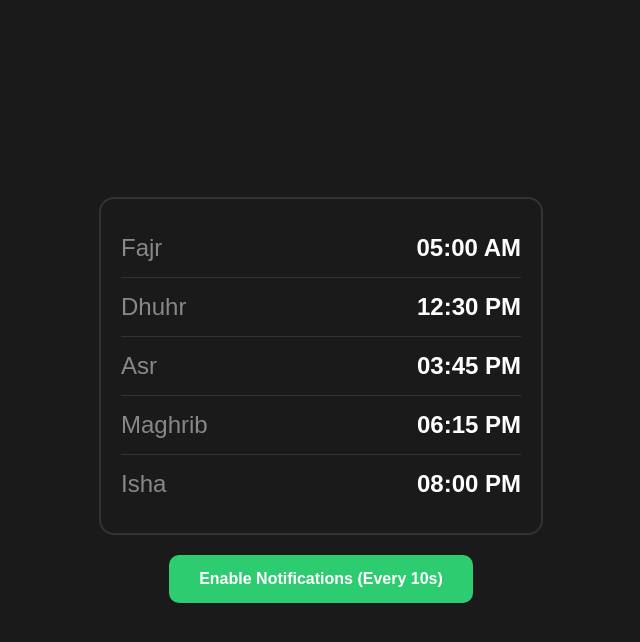
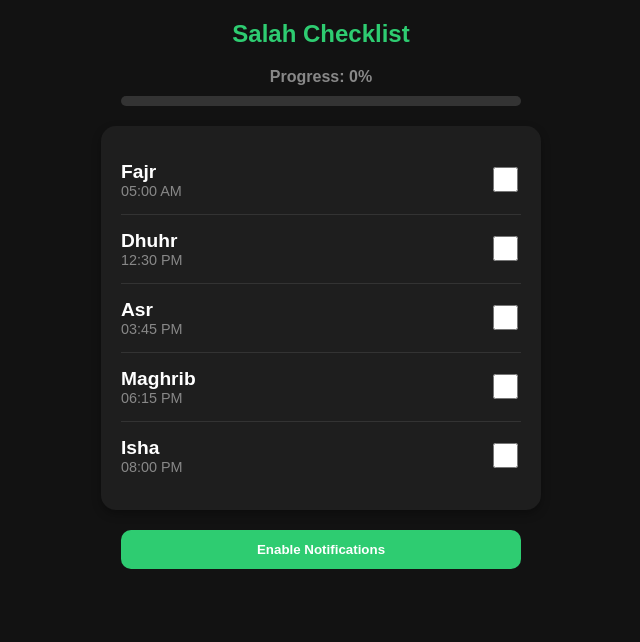
Before and after one commit to papertimey-prog/PrayerTimesPWA, a plain HTML site: page index.html in a window 1280 px wide. Shown: the whole page, without its empty margins (319-959 px from the left). Drawn offline with Linux system fonts and the light colour scheme.

Commit message:
Update index.html

```diff
--- a/index.html
+++ b/index.html
@@ -3,67 +3,127 @@
 <head>
     <meta charset="UTF-8">
     <meta name="viewport" content="width=device-width, initial-scale=1.0">
-    <title>Prayer Times</title>
+    <title>Salah Tracker</title>
     <link rel="manifest" href="manifest.json">
     <style>
-        body { font-family: sans-serif; background: #1a1a1a; color: white; display: flex; flex-direction: column; justify-content: center; align-items: center; height: 100vh; margin: 0; }
-        .card { width: 90%; max-width: 400px; padding: 20px; border: 2px solid #333; border-radius: 15px; margin-bottom: 20px; }
-        .row { display: flex; justify-content: space-between; font-size: 1.5rem; padding: 15px 0; border-bottom: 1px solid #333; }
+        body { font-family: sans-serif; background: #121212; color: white; display: flex; flex-direction: column; align-items: center; padding: 20px; margin: 0; }
+        .card { width: 100%; max-width: 400px; background: #1e1e1e; padding: 20px; border-radius: 15px; box-shadow: 0 4px 10px rgba(0,0,0,0.3); }
+        h2 { text-align: center; color: #2ecc71; margin-top: 0; }
+
+        /* Progress Bar Styles */
+        .progress-container { width: 100%; max-width: 400px; background: #333; border-radius: 10px; height: 10px; margin-bottom: 20px; overflow: hidden; }
+        #progress-fill { height: 100%; background: #2ecc71; width: 0%; transition: width 0.4s ease; }
+        #progress-text { margin-bottom: 10px; font-weight: bold; color: #888; }
+
+        .row { display: flex; justify-content: space-between; align-items: center; padding: 15px 0; border-bottom: 1px solid #333; }
         .row:last-child { border-bottom: none; }
-        .name { color: #888; }
-        .time { font-weight: bold; }
-        button { padding: 15px 30px; font-size: 1rem; border-radius: 10px; border: none; background: #2ecc71; color: white; cursor: pointer; font-weight: bold; }
-        button:active { background: #27ae60; }
+        .info { display: flex; flex-direction: column; }
+        .name { font-size: 1.2rem; font-weight: bold; }
+        .time-label { color: #888; font-size: 0.9rem; }
+        input[type="checkbox"] { width: 25px; height: 25px; accent-color: #2ecc71; cursor: pointer; }
+        button { margin-top: 20px; padding: 12px; width: 100%; max-width: 400px; border-radius: 10px; border: none; background: #2ecc71; color: white; font-weight: bold; cursor: pointer; }
     </style>
 </head>
 <body>
 
-<div class="card">
-    <div class="row"><span class="name">Fajr</span> <span class="time">05:00 AM</span></div>
-    <div class="row"><span class="name">Dhuhr</span> <span class="time">12:30 PM</span></div>
-    <div class="row"><span class="name">Asr</span> <span class="time">03:45 PM</span></div>
-    <div class="row"><span class="name">Maghrib</span> <span class="time">06:15 PM</span></div>
-    <div class="row"><span class="name">Isha</span> <span class="time">08:00 PM</span></div>
+<h2>Salah Checklist</h2>
+
+<div id="progress-text">Progress: 0%</div>
+<div class="progress-container">
+    <div id="progress-fill"></div>
 </div>
 
-<button id="notifyBtn">Enable Notifications (Every 10s)</button>
+<div class="card" id="checklist">
+    </div>
+
+<button id="notifBtn">Enable Notifications</button>
 
 <script>
-    const btn = document.getElementById('notifyBtn');
+    const prayerData = [
+        { id: 'fajr', name: 'Fajr', time: '05:00', display: '05:00 AM' },
+        { id: 'dhuhr', name: 'Dhuhr', time: '12:30', display: '12:30 PM' },
+        { id: 'asr', name: 'Asr', time: '15:45', display: '03:45 PM' },
+        { id: 'maghrib', name: 'Maghrib', time: '18:15', display: '06:15 PM' },
+        { id: 'isha', name: 'Isha', time: '20:00', display: '08:00 PM' }
+    ];
 
-    btn.addEventListener('click', () => {
-        // Ask for permission
-        Notification.requestPermission().then(permission => {
-            if (permission === 'granted') {
-                btn.innerText = "Notifications Active!";
-                btn.style.background = "#333";
+    const checklistEl = document.getElementById('checklist');
+    const progressFill = document.getElementById('progress-fill');
+    const progressText = document.getElementById('progress-text');
 
-                // Start the 10-second timer
-                setInterval(() => {
-                    showNotification();
-                }, 10000);
+    function initApp() {
+        const lastDate = localStorage.getItem('lastResetDate');
+        const today = new Date().toDateString();
 
-                // Show one immediately so you know it works
-                showNotification();
-            } else {
-                alert("Permission denied. Please enable notifications in browser settings.");
+        if (lastDate !== today) {
+            prayerData.forEach(p => localStorage.removeItem(p.id));
+            localStorage.setItem('lastResetDate', today);
+        }
+
+        checklistEl.innerHTML = prayerData.map(p => {
+            const checked = localStorage.getItem(p.id) === 'true' ? 'checked' : '';
+            return `
+                <div class="row">
+                    <div class="info">
+                        <span class="name">${p.name}</span>
+                        <span class="time-label">${p.display}</span>
+                    </div>
+                    <input type="checkbox" id="${p.id}" ${checked} onchange="saveCheck('${p.id}')">
+                </div>
+            `;
+        }).join('');
+
+        updateProgress();
+    }
+
+    window.saveCheck = (id) => {
+        const cb = document.getElementById(id);
+        localStorage.setItem(id, cb.checked);
+        updateProgress();
+    };
+
+    function updateProgress() {
+        const total = prayerData.length;
+        const checked = prayerData.filter(p => localStorage.getItem(p.id) === 'true').length;
+        const percentage = Math.round((checked / total) * 100);
+
+        progressFill.style.width = percentage + '%';
+        progressText.innerText = `Progress: ${percentage}%`;
+    }
+
+    function checkTime() {
+        const now = new Date();
+        const currentTime = now.getHours().toString().padStart(2, '0') + ":" +
+                            now.getMinutes().toString().padStart(2, '0');
+
+        prayerData.forEach(p => {
+            if (p.time === currentTime) {
+                sendNotif(p.name, currentTime);
             }
+        });
+    }
+
+    function sendNotif(name, time) {
+        if (Notification.permission === 'granted') {
+            navigator.serviceWorker.ready.then(reg => {
+                reg.showNotification(`Time for ${name}`, {
+                    body: `It is now ${time} - Time for Salah.`,
+                    icon: 'https://via.placeholder.com/192',
+                    vibrate: [200, 100, 200]
+                });
+            });
+        }
+    }
+
+    setInterval(checkTime, 60000);
+
+    document.getElementById('notifBtn').addEventListener('click', () => {
+        Notification.requestPermission().then(perm => {
+            if (perm === 'granted') alert("Notifications Enabled!");
         });
     });
 
-    function showNotification() {
-        const options = {
-            body: 'It is time for Salah (Test Notification)',
-            icon: 'https://via.placeholder.com/192',
-            badge: 'https://via.placeholder.com/192',
-            vibrate: [200, 100, 200]
-        };
-
-        // Use the Service Worker to show the notification (better for PWAs)
-        navigator.serviceWorker.ready.then(registration => {
-            registration.showNotification('Salah Reminder', options);
-        });
-    }
+    initApp();
 
     if ('serviceWorker' in navigator) {
         navigator.serviceWorker.register('sw.js');
```
